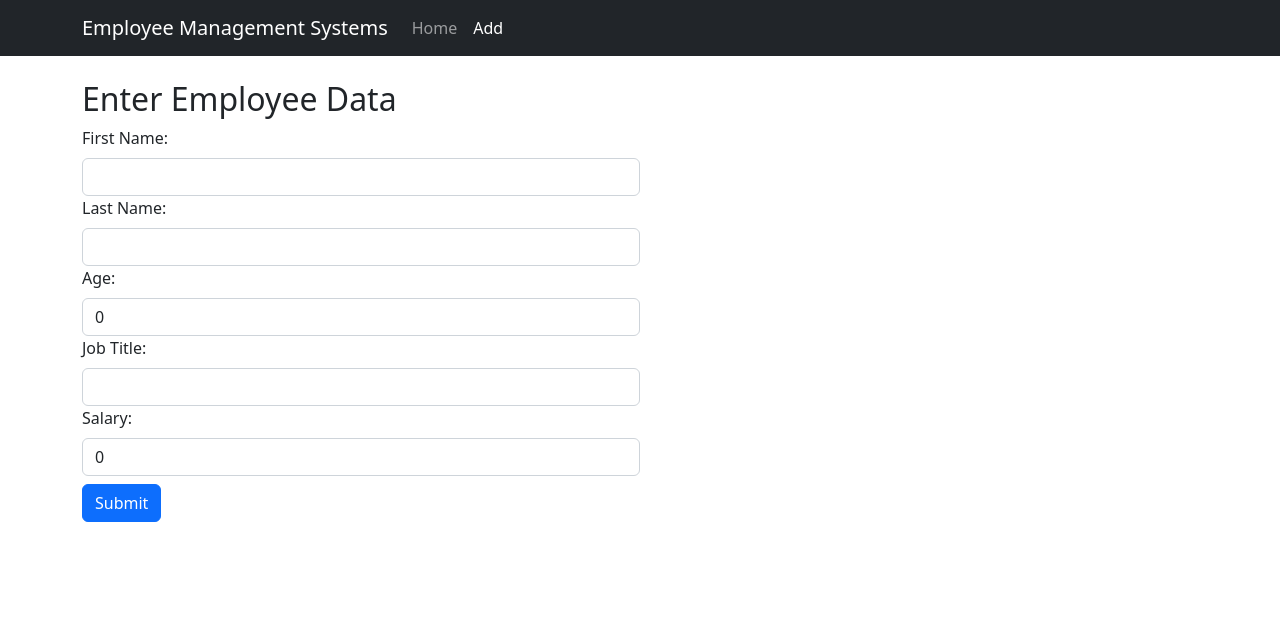
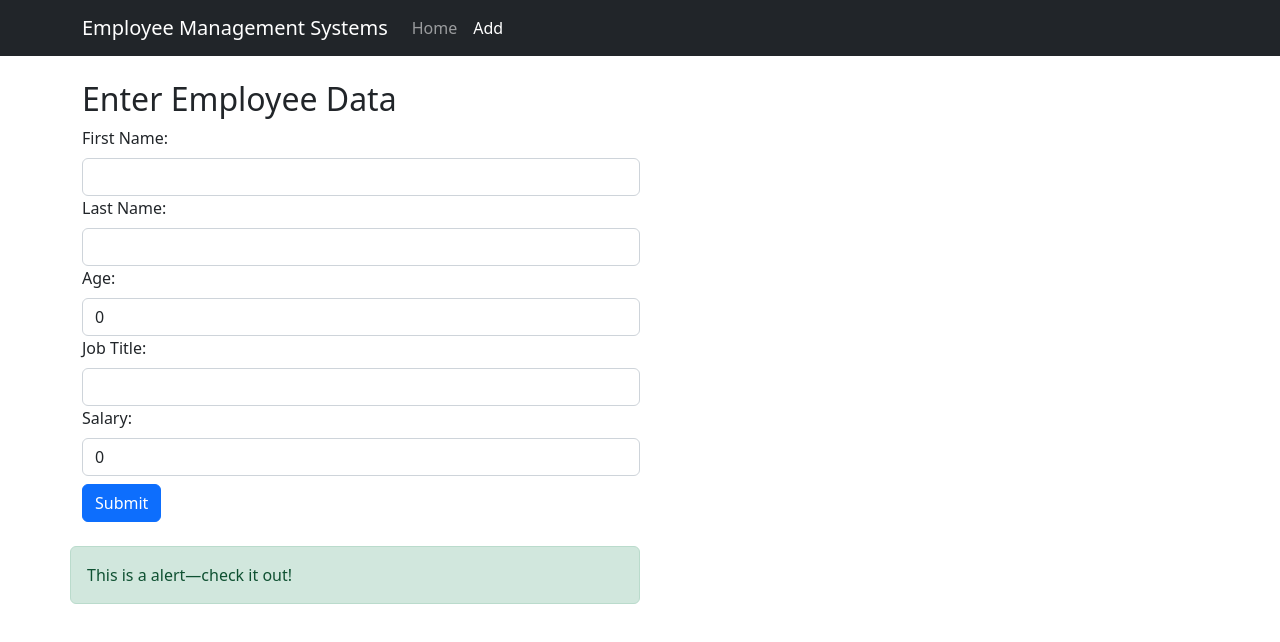
Before and after one commit to sourish33/reactnodesql, a React (Create React App) app in the folder client/: page /add in a window 1280 px wide. Shown: the top 642 px of the page. Built offline with nearby package versions, Linux system fonts and the light colour scheme.

Commit message:
alert item added

```diff
--- a/client/src/FormElement/FormElement.js
+++ b/client/src/FormElement/FormElement.js
@@ -1,4 +1,5 @@
 import React, { useState } from "react"
+import Alert from 'react-bootstrap/Alert';
 // import styles from "./FormElement.module.css"
 
 function FormElement() {
@@ -96,6 +97,9 @@ function FormElement() {
 
                     <div><button type="button" className="btn btn-primary mt-2" onClick={handleClick}>Submit</button></div>
                 </form>
+                <Alert variant={'success'} className="mt-4 col-lg-6">
+                        This is a alert—check it out!
+                </Alert>
         </div>
     )
 }
```
